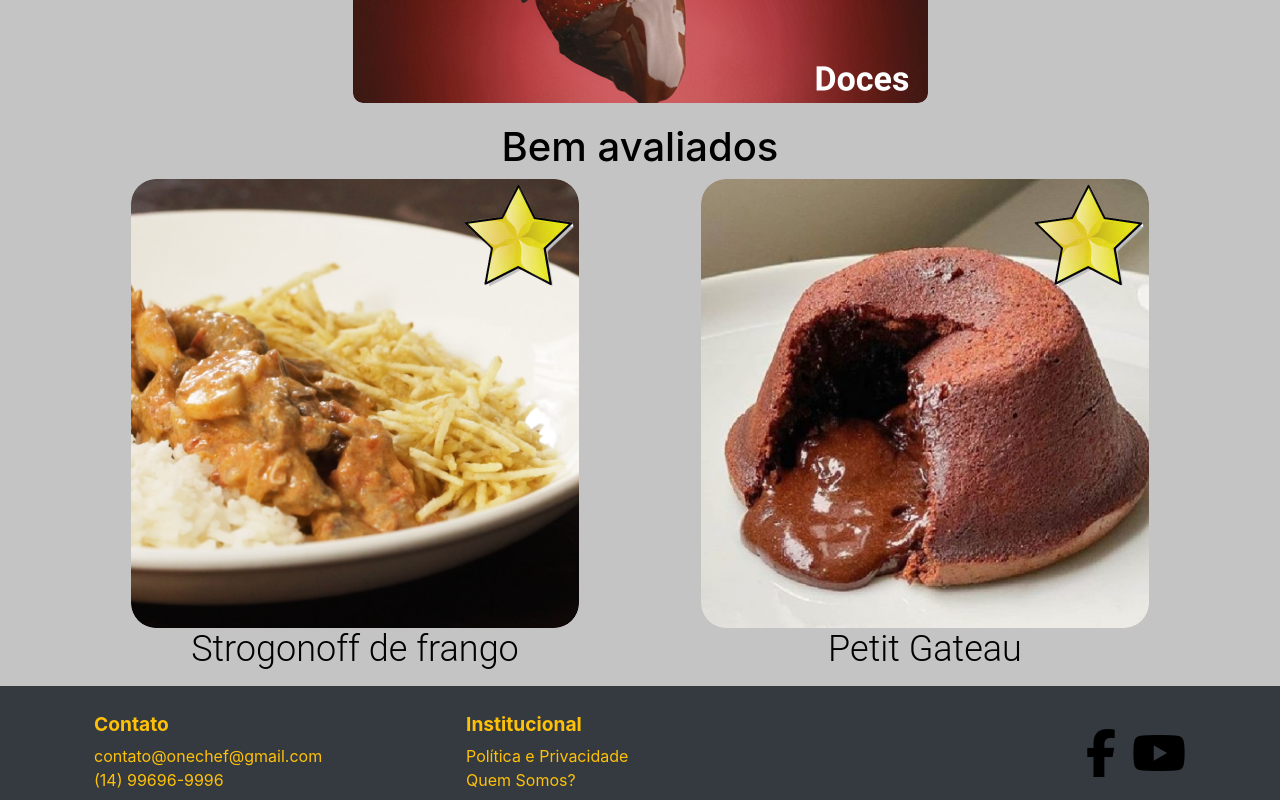
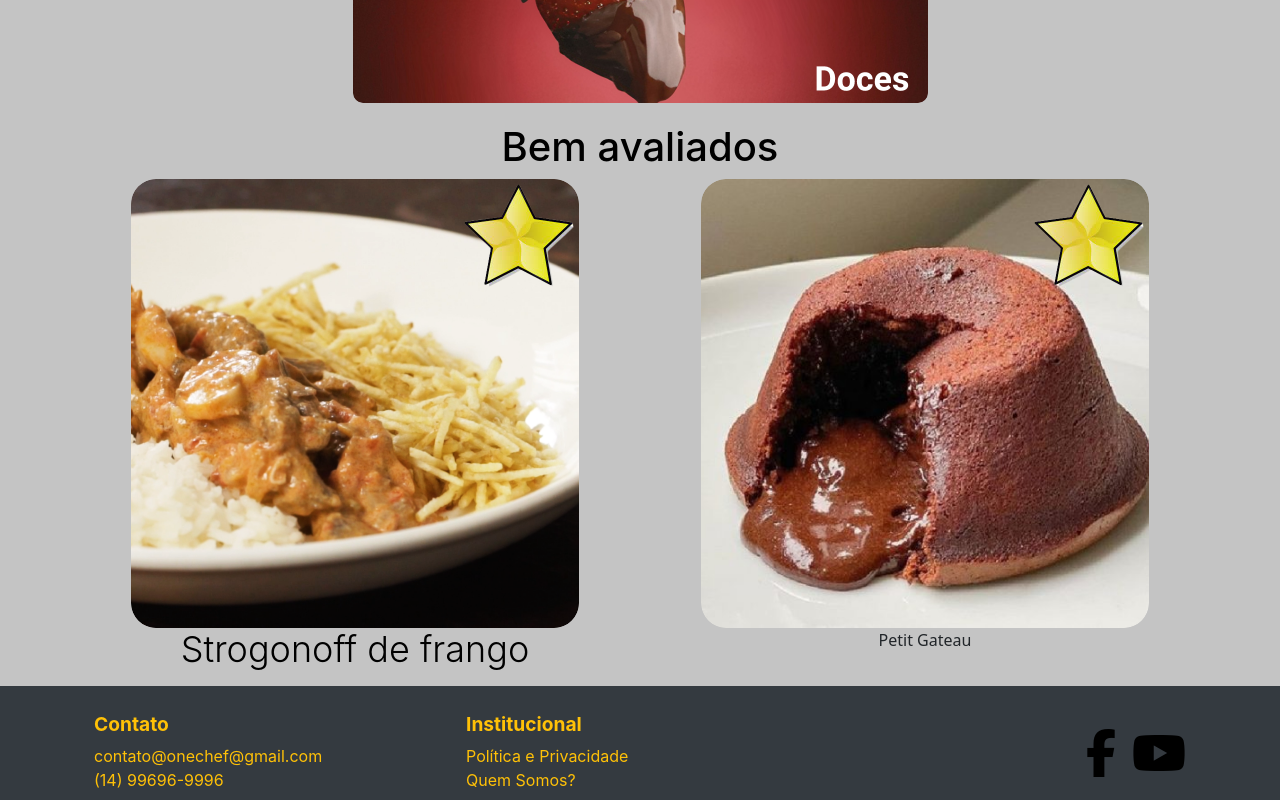
Before and after one commit to Atividades-em-grupo/OneChef, an Angular app: page / in a window 1280 px wide. Shown: the part 470-1270 px from the top of the page. Built offline with nearby package versions, Linux system fonts and the light colour scheme.

Commit message:
Mudanças na fonte 2

```diff
--- a/src/app/inicio/inicio.component.css
+++ b/src/app/inicio/inicio.component.css
@@ -27,10 +27,13 @@
   color: #000000;
 }
 
-.b {
+.mensagem {
   font-family: -apple-system, BlinkMacSystemFont, 'Segoe UI', Roboto, Oxygen, Ubuntu, Cantarell, 'Open Sans', 'Helvetica Neue', 'sans-serif' ;
   margin-top: 10px;
   margin-left: 75px;
+  font-style: normal;
+  font-size: 36px;
+  line-height: 42px;
   color: #2e2e2e;
 }
 
@@ -40,12 +43,10 @@
   left: -925px;
   top: 255px;
   border-radius: 25px;
-
 }
 
-.lf{
-
-  font-family: Roboto;
+.strogonoff{
+  font-family: -apple-system, BlinkMacSystemFont, 'Segoe UI', Roboto, Oxygen, Ubuntu, Cantarell, 'Open Sans', 'Helvetica Neue', 'sans-serif';
   font-style: normal;
   font-weight: 300;
   font-size: 36px;
--- a/src/app/inicio/inicio.component.html
+++ b/src/app/inicio/inicio.component.html
@@ -1,4 +1,4 @@
-<div class="b">
+<div class="mensagem">
   <h1>Bem vindo ao OneChef!</h1>
 </div>
 
@@ -19,7 +19,6 @@
   </div>
 </div>
 
-
 <div class="avaliados">
   <h1 >Bem avaliados</h1>
   </div>
@@ -28,7 +27,7 @@
     <div class="row">
       <div class="col-md">
         <img src="./assets/imgs/Strogonoff-de-frango.png" class="rounded float-start" class="imagem2">
-        <div class="lf"><p>Strogonoff de frango</p>
+        <div class="strogonoff"><p>Strogonoff de frango</p>
         </div>
       </div>
 
```
